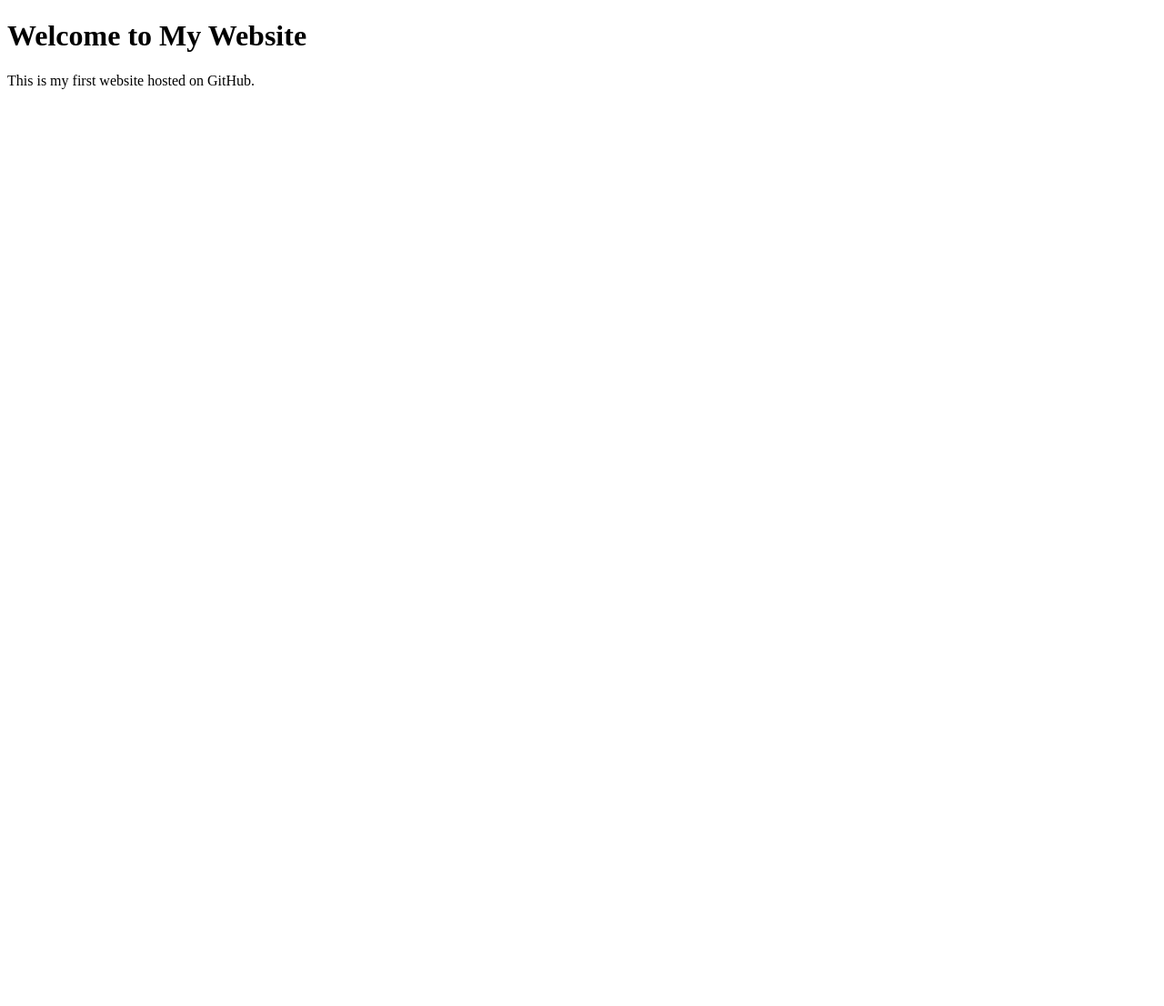
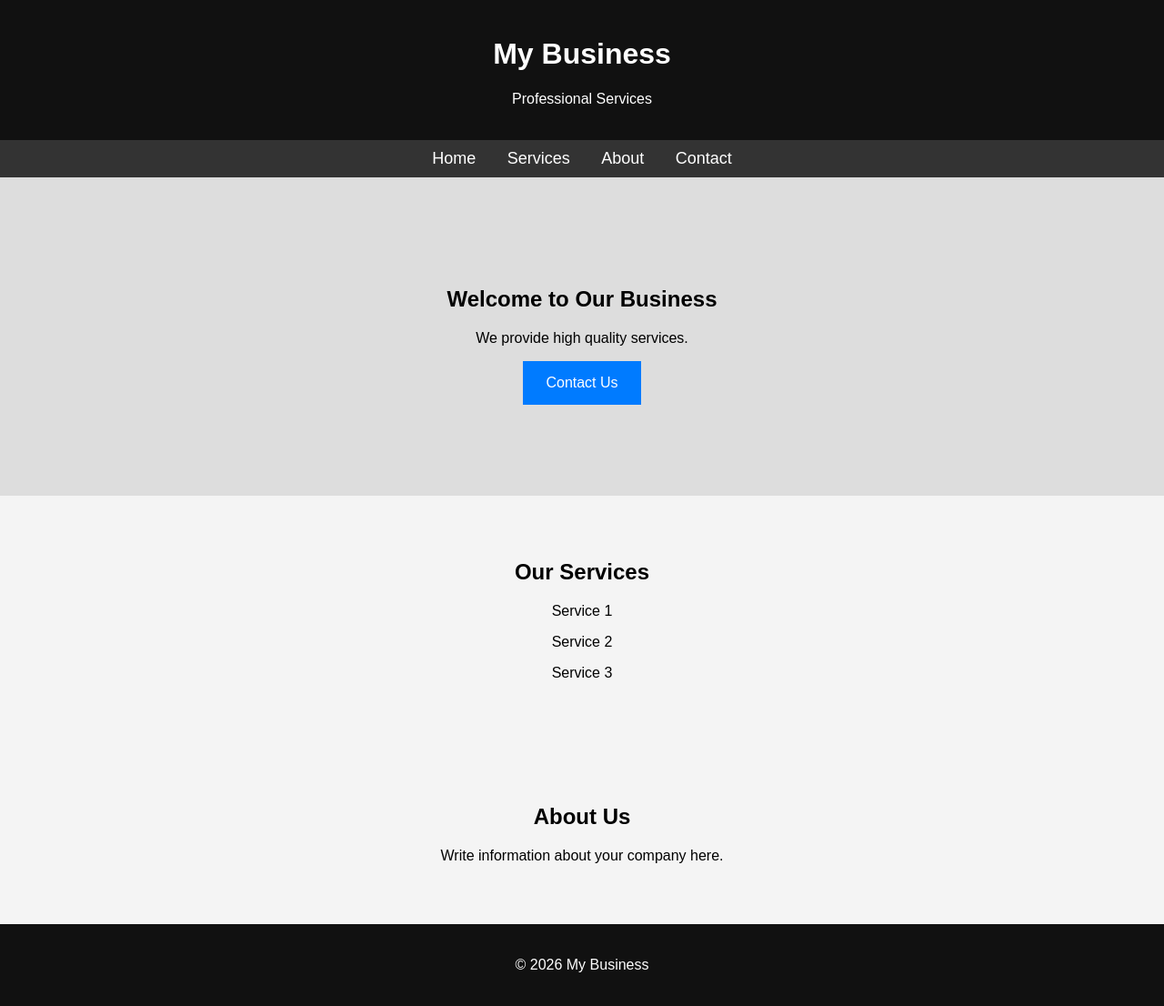
Before and after one commit to awaksa1221/AbdulMalik, a plain HTML site: page index.html in a window 1280 px wide. Shown: the whole page at 91% size. Before the commit the page ends 800 px from the top, so only its background shows below. Drawn offline with Linux system fonts and the light colour scheme.

Commit message:
Revamp index.html for business website
Updated the website title and added business-related content, including a header, navigation, hero section, services, and footer.

```diff
--- a/index.html
+++ b/index.html
@@ -1,14 +1,101 @@
 <!DOCTYPE html>
 <html>
 <head>
-<title>My Website</title>
+<title>My Business</title>
+
+<style>
+
+body{
+font-family: Arial;
+margin:0;
+background:#f4f4f4;
+}
+
+header{
+background:#111;
+color:white;
+padding:20px;
+text-align:center;
+}
+
+nav{
+background:#333;
+padding:10px;
+text-align:center;
+}
+
+nav a{
+color:white;
+margin:15px;
+text-decoration:none;
+font-size:18px;
+}
+
+.hero{
+padding:100px;
+text-align:center;
+background:#ddd;
+}
+
+.section{
+padding:50px;
+text-align:center;
+}
+
+footer{
+background:#111;
+color:white;
+padding:20px;
+text-align:center;
+}
+
+button{
+padding:15px 25px;
+background:#007BFF;
+color:white;
+border:none;
+font-size:16px;
+}
+
+</style>
+
 </head>
 
 <body>
 
-<h1>Welcome to My Website</h1>
-<p>This is my first website hosted on GitHub.</p>
+<header>
+<h1>My Business</h1>
+<p>Professional Services</p>
+</header>
+
+<nav>
+<a href="#">Home</a>
+<a href="#">Services</a>
+<a href="#">About</a>
+<a href="#">Contact</a>
+</nav>
+
+<div class="hero">
+<h2>Welcome to Our Business</h2>
+<p>We provide high quality services.</p>
+<button>Contact Us</button>
+</div>
+
+<div class="section">
+<h2>Our Services</h2>
+<p>Service 1</p>
+<p>Service 2</p>
+<p>Service 3</p>
+</div>
+
+<div class="section">
+<h2>About Us</h2>
+<p>Write information about your company here.</p>
+</div>
+
+<footer>
+<p>© 2026 My Business</p>
+</footer>
 
 </body>
-
 </html>
```
